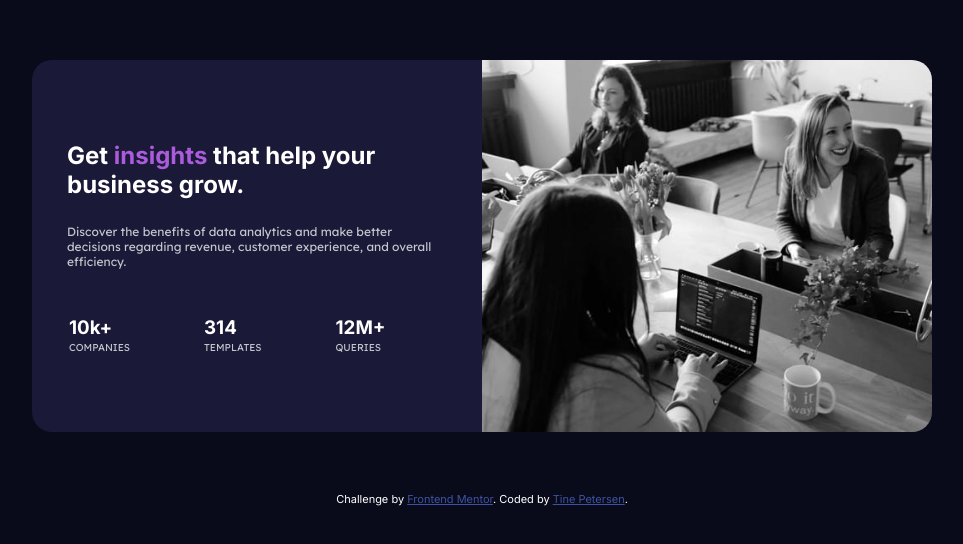
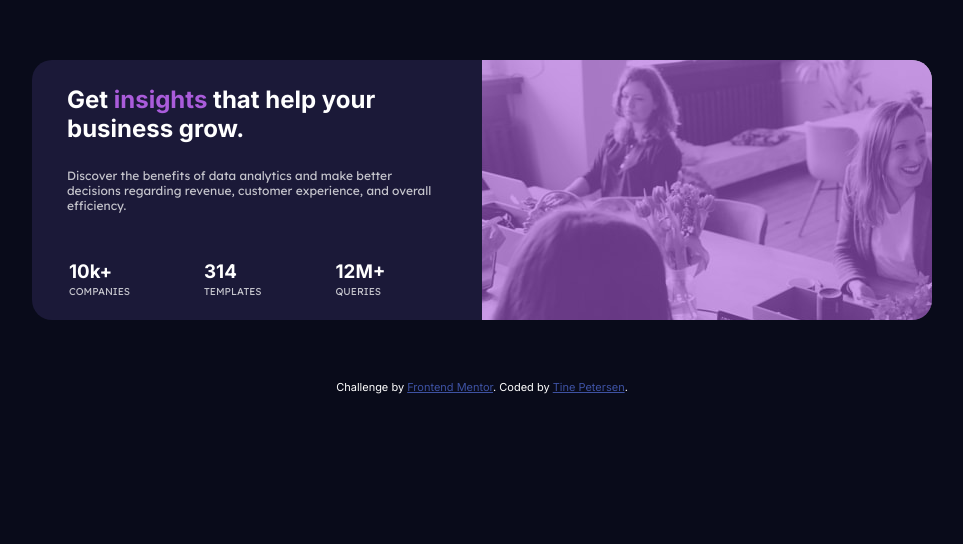
Before and after one commit to TineMSPetersen/Stats-preview-card-component, a plain HTML site: page index.html in a window 1536 px wide. Shown: the whole page, without its empty margins (286-1249 px from the left). Drawn offline with Linux system fonts and the light colour scheme.

Commit message:
Put overlay over image

```diff
--- a/index.html
+++ b/index.html
@@ -23,7 +23,9 @@
 
   <section>
     <div class="wrapper">
-      <img class="mobile" src="./images/image-header-mobile.jpg">
+      <div class="image-container mobile">
+        <!-- <img class="mobile" src="./images/image-header-mobile.jpg"> -->
+      </div>
 
       <h1>Get <mark class="violet">insights</mark> that help your business grow.</h1>
 
@@ -48,7 +50,9 @@
     </div>
     </div>
 
-    <img class="desktop" src="./images/image-header-desktop.jpg">
+    <div class="image-container desktop">
+      <!-- <img class="desktop" src="./images/image-header-desktop.jpg"> -->
+    </div>
 </section>
 
   <div class="attribution">
--- a/style.css
+++ b/style.css
@@ -20,8 +20,27 @@ section {
   max-width: 300px;
 }
 
-img {
+.image-container {
   width: 100%;
+  border-radius: 20px 20px 0 0;
+  background: url(./images/image-header-mobile.jpg);
+  position: relative;
+  min-height: 200px;
+  height: 100%;
+  background-size: auto 100%;
+}
+
+.image-container:after {
+  content: "";
+  position: absolute;
+  top: 0;
+  left: 0;
+  height: 100%;
+  width: 100%;
+  transition: all 0.8s;
+  opacity: 60%;
+  background: hsl(277, 64%, 61%);
+  background-size: 100% 100%;
   border-radius: 20px 20px 0 0;
 }
 
@@ -71,8 +90,14 @@ p {
     text-align: left;
   }
 
-  img {
+  .image-container {
     height: 100%;
+    border-radius: 0 20px 20px 0;
+    background: url(./images/image-header-desktop.jpg);
+    position: relative;
+  }
+
+  .image-container:after {
     border-radius: 0 20px 20px 0;
   }
 
```
Also changed, not shown: 1 other file.
